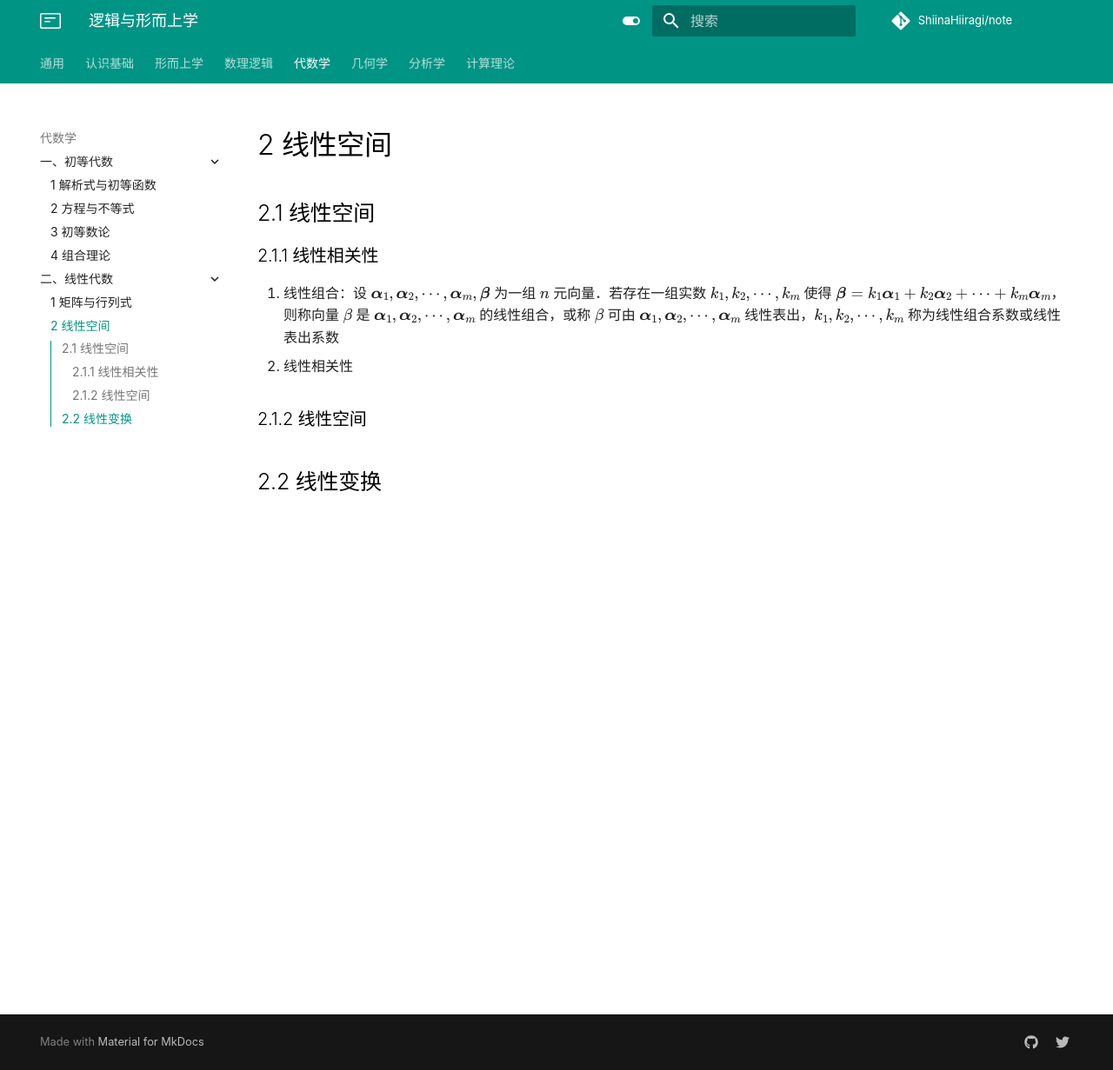
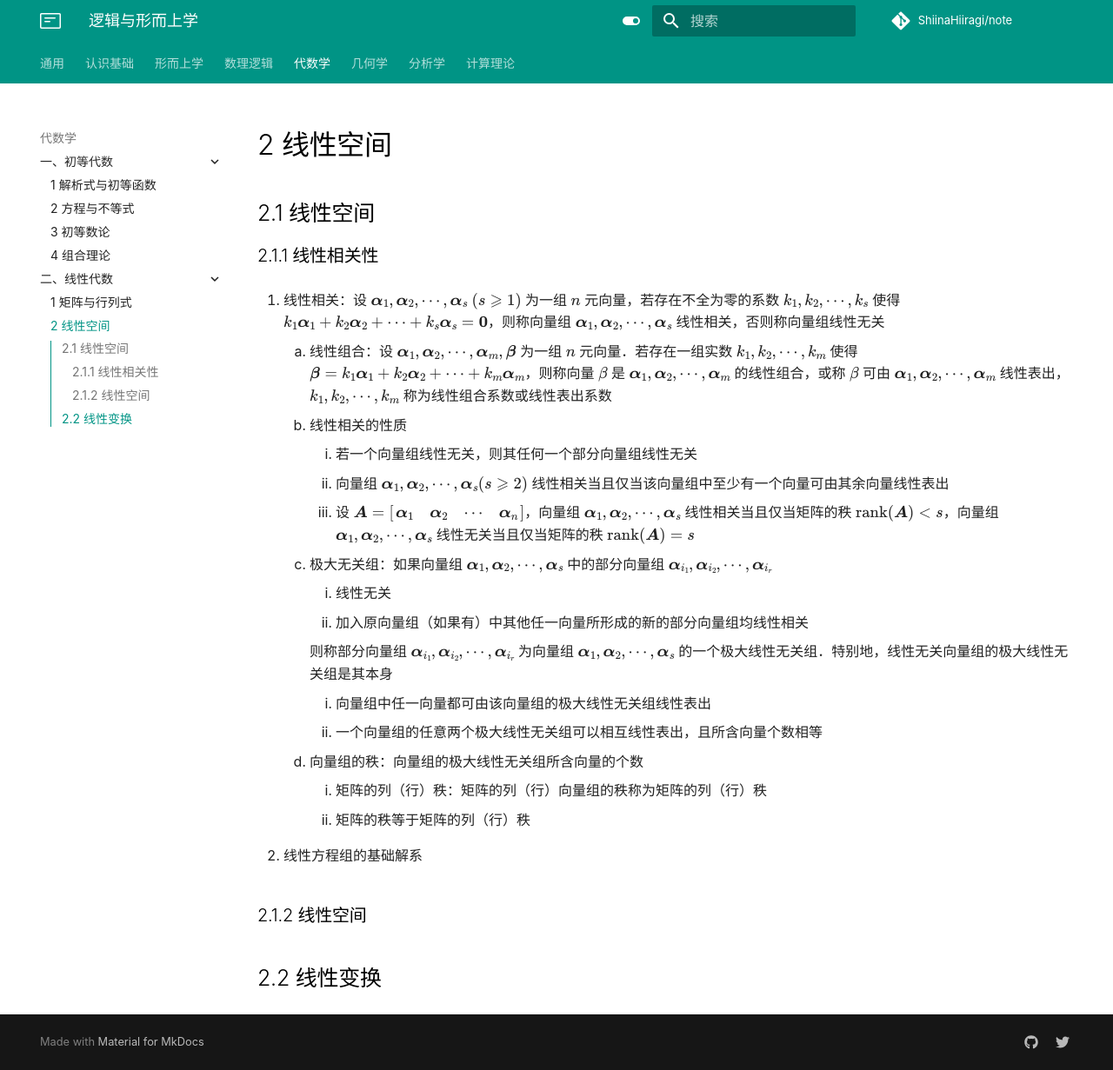
Before and after one commit to ShiinaHiiragi/note, an MkDocs documentation site: the page built from docs/alg/lin/lin.md, in a window 1280 px wide and 1231 px high. Shown: the whole window at 87% size. Built offline with MkDocs 1.6.1 and Material for MkDocs 9.7.7, drawn with Linux system fonts in a browser that asks for light colours; comment, search, counter and statistics services are not loaded.

Commit message:
stage mat

```diff
--- a/docs/alg/lin/lin.md
+++ b/docs/alg/lin/lin.md
@@ -2,8 +2,26 @@
 
 ## 2.1 线性空间
 ### 2.1.1 线性相关性
-1. 线性组合：设 $\boldsymbol \alpha_1, \boldsymbol \alpha_2, \cdots, \boldsymbol \alpha_m, \boldsymbol \beta$ 为一组 $n$ 元向量．若存在一组实数 $k_1, k_2, \cdots, k_m$ 使得 $\boldsymbol \beta = k_1 \boldsymbol \alpha_1 + k_2 \boldsymbol \alpha_2 + \cdots + k_m \boldsymbol \alpha_m$，则称向量 $\beta$ 是 $\boldsymbol \alpha_1, \boldsymbol \alpha_2, \cdots, \boldsymbol \alpha_m$ 的线性组合，或称 $\beta$ 可由 $\boldsymbol \alpha_1, \boldsymbol \alpha_2, \cdots, \boldsymbol \alpha_m$ 线性表出，$k_1, k_2, \cdots, k_m$ 称为线性组合系数或线性表出系数
-2. 线性相关性
+1. 线性相关：设 $\boldsymbol \alpha_1, \boldsymbol \alpha_2, \cdots, \boldsymbol \alpha_s \ (s \geqslant 1)$ 为一组 $n$ 元向量，若存在不全为零的系数 $k_1, k_2, \cdots, k_s$ 使得 $k_1 \boldsymbol \alpha_1 + k_2 \boldsymbol \alpha_2 + \cdots + k_s \boldsymbol \alpha_s = \boldsymbol 0$，则称向量组 $\boldsymbol \alpha_1, \boldsymbol \alpha_2, \cdots, \boldsymbol \alpha_s$ 线性相关，否则称向量组线性无关
+    1. 线性组合：设 $\boldsymbol \alpha_1, \boldsymbol \alpha_2, \cdots, \boldsymbol \alpha_m, \boldsymbol \beta$ 为一组 $n$ 元向量．若存在一组实数 $k_1, k_2, \cdots, k_m$ 使得 $\boldsymbol \beta = k_1 \boldsymbol \alpha_1 + k_2 \boldsymbol \alpha_2 + \cdots + k_m \boldsymbol \alpha_m$，则称向量 $\beta$ 是 $\boldsymbol \alpha_1, \boldsymbol \alpha_2, \cdots, \boldsymbol \alpha_m$ 的线性组合，或称 $\beta$ 可由 $\boldsymbol \alpha_1, \boldsymbol \alpha_2, \cdots, \boldsymbol \alpha_m$ 线性表出，$k_1, k_2, \cdots, k_m$ 称为线性组合系数或线性表出系数
+    2. 线性相关的性质
+        1. 若一个向量组线性无关，则其任何一个部分向量组线性无关
+        2. 向量组 $\boldsymbol \alpha_1, \boldsymbol \alpha_2, \cdots, \boldsymbol \alpha_s (s \geqslant 2)$ 线性相关当且仅当该向量组中至少有一个向量可由其余向量线性表出
+        3. 设 $\boldsymbol A = \begin{bmatrix} \boldsymbol \alpha_1 & \boldsymbol \alpha_2 & \cdots & \boldsymbol \alpha_n \\ \end{bmatrix}$，向量组 $\boldsymbol \alpha_1, \boldsymbol \alpha_2, \cdots, \boldsymbol \alpha_s$ 线性相关当且仅当矩阵的秩 $\mathrm{rank}(\boldsymbol A) < s$，向量组 $\boldsymbol \alpha_1, \boldsymbol \alpha_2, \cdots, \boldsymbol \alpha_s$ 线性无关当且仅当矩阵的秩 $\mathrm{rank}(\boldsymbol A) = s$
+    3. 极大无关组：如果向量组 $\boldsymbol \alpha_1, \boldsymbol \alpha_2, \cdots, \boldsymbol \alpha_s$ 中的部分向量组 $\boldsymbol \alpha_{i_1}, \boldsymbol \alpha_{i_2}, \cdots, \boldsymbol \alpha_{i_r}$
+        1. 线性无关
+        2. 加入原向量组（如果有）中其他任一向量所形成的新的部分向量组均线性相关
+
+        则称部分向量组 $\boldsymbol \alpha_{i_1}, \boldsymbol \alpha_{i_2}, \cdots, \boldsymbol \alpha_{i_r}$ 为向量组 $\boldsymbol \alpha_1, \boldsymbol \alpha_2, \cdots, \boldsymbol \alpha_s$ 的一个极大线性无关组．特别地，线性无关向量组的极大线性无关组是其本身
+
+        1. 向量组中任一向量都可由该向量组的极大线性无关组线性表出
+        2. 一个向量组的任意两个极大线性无关组可以相互线性表出，且所含向量个数相等
+
+    4. 向量组的秩：向量组的极大线性无关组所含向量的个数
+        1. 矩阵的列（行）秩：矩阵的列（行）向量组的秩称为矩阵的列（行）秩
+        2. 矩阵的秩等于矩阵的列（行）秩
+
+2. 线性方程组的基础解系
 
 ### 2.1.2 线性空间
 
```
Also changed, not shown: docs/alg/lin/mat.md (+6 -0 lines), docs/index.md (+1 -1 lines).
